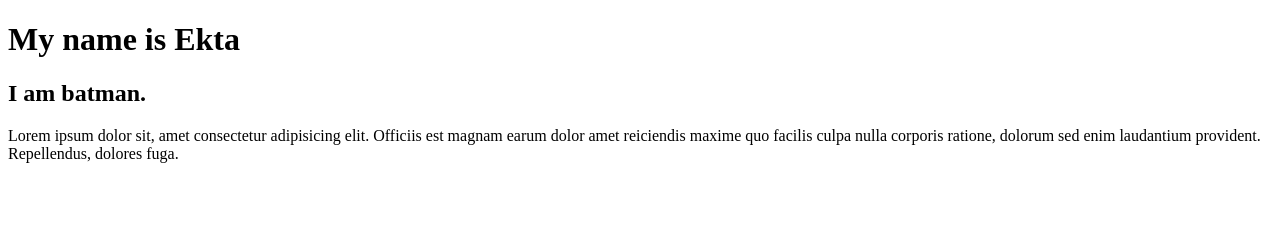
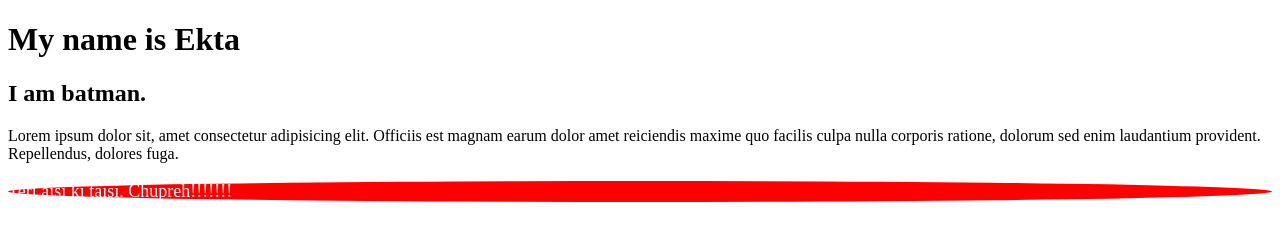
Before and after one commit to Abbhishekk/portfolio, a plain HTML site: page index.htm in a window 1280 px wide. Drawn offline with Linux system fonts and the light colour scheme.

Commit message:
Tune bola waisa kiya

```diff
--- a/index.htm
+++ b/index.htm
@@ -3,11 +3,14 @@
 <head>
     <meta charset="UTF-8">
     <meta name="viewport" content="width=device-width, initial-scale=1.0">
-    <title>Document</title>
+    <title>My Fault</title>
 </head>
 <body>
     <h1>My name is Ekta</h1>
     <h2>I am batman.</h2>
     <p>Lorem ipsum dolor sit, amet consectetur adipisicing elit. Officiis est magnam earum dolor amet reiciendis maxime quo facilis culpa nulla corporis ratione, dolorum sed enim laudantium provident. Repellendus, dolores fuga.</p>
+    <div style="background-color: red; color: aliceblue; width: 100%; font-size: large; border-radius: 50%;">
+        <p>Teri aisi ki taisi. Chupreh!!!!!!!</p>
+    </div>
 </body>
 </html>
```
